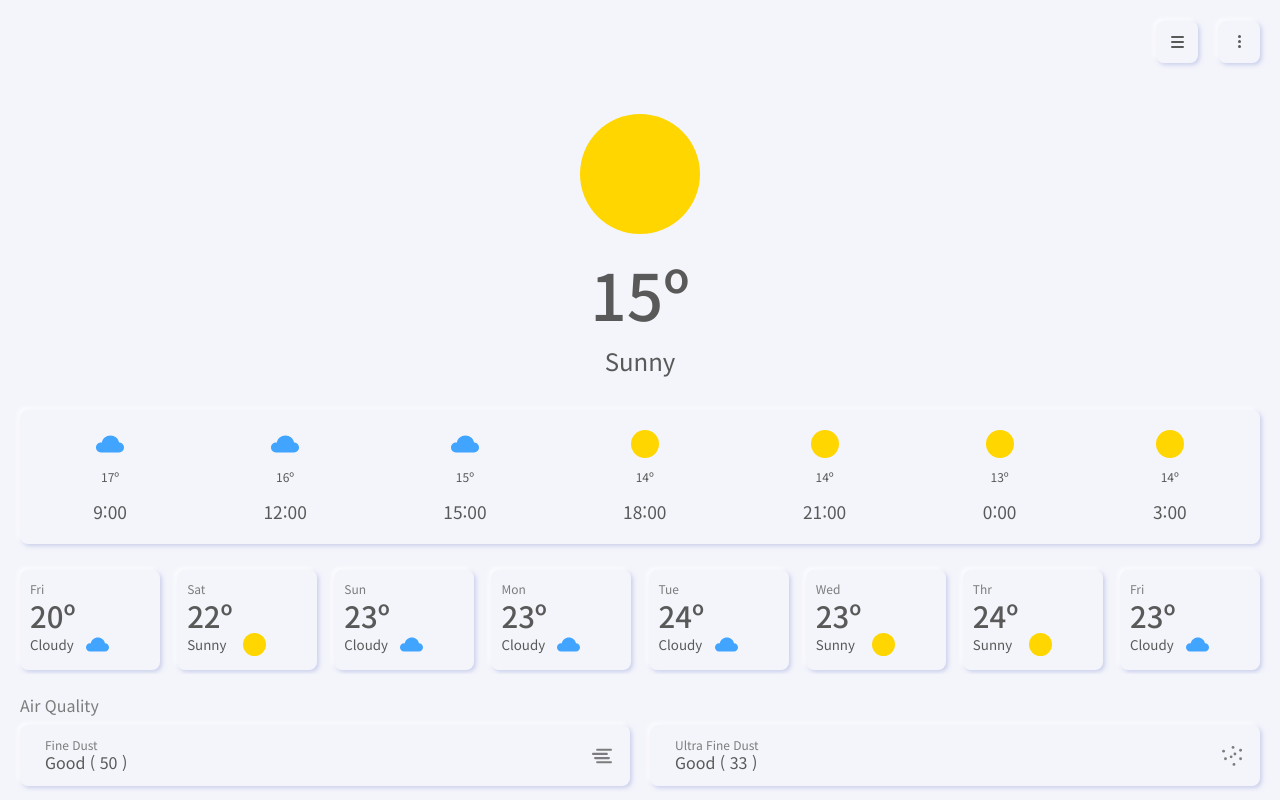
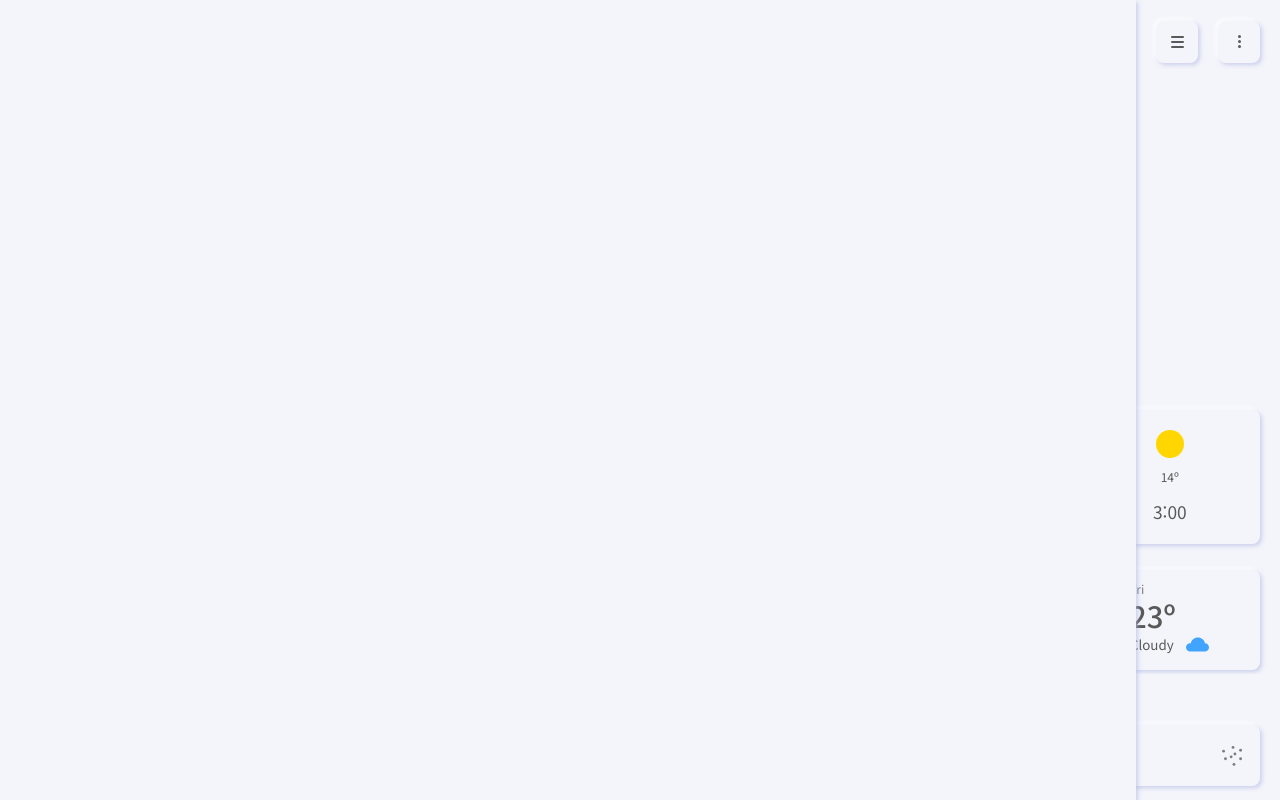
Before and after one commit to delta-kor/weather-ui, a plain HTML site: page index.html in a window 1280 px wide. Both pictures are taken after a click on the element 41 px from the left and 41 px from the top of the page. Shown: the top 800 px of the page. Drawn offline with Linux system fonts and the light colour scheme.

Commit message:
Added side menu

```diff
--- a/assets/script/index.js
+++ b/assets/script/index.js
@@ -1,3 +1,5 @@
+let menuOpened = false;
+
 document.addEventListener('scroll', () => {
     const scrollHeight = window.pageYOffset;
     const nav = document.getElementById('nav');
@@ -8,7 +10,27 @@ document.addEventListener('scroll', () => {
 });
 
 document.getElementById('hamburger')
-    .addEventListener('click', () => {
-        document.body.classList.toggle('menu-active');
+    .addEventListener('click', async () => {
+        const menu = document.getElementById('menu');
+        if(menuOpened) {
+            document.body.classList.remove('menu-active');
+            menu.classList.add('closing');
+            await wait(200);
+            menu.classList.remove('opened');
+            menu.classList.remove('closing');
+        } else {
+            document.body.classList.add('menu-active');
+            menu.classList.add('opening');
+            await wait(200);
+            menu.classList.add('opened');
+            menu.classList.remove('opening');
+        }
+        menuOpened = !menuOpened;
     })
 ;
+
+async function wait(time) {
+    return new Promise(resolve => {
+        setTimeout(resolve, time);
+    });
+}
--- a/assets/style/index.css
+++ b/assets/style/index.css
@@ -18,7 +18,6 @@
 }
 
 body {
-    position: relative;
     margin: 0;
     padding: 0;
     font-family: 'Noto Sans KR', sans-serif;
@@ -35,6 +34,39 @@ body {
     text-align: left;
     white-space: nowrap;
     overflow-x: scroll;
+}
+
+.menu {
+    position: fixed;
+    display: none;
+    top: 0;
+    left: calc(-100vw + 144px);
+    height: 100%;
+    width: calc(100vw - 144px);
+    background-color: var(--base);
+    border-radius: 0;
+    z-index: 2;
+}
+
+.menu.opening {
+    display: block;
+    animation-name: menu-opening;
+    animation-duration: 200ms;
+    animation-timing-function: ease-in-out;
+    animation-fill-mode: forwards;
+}
+
+.menu.opened {
+    display: block;
+    left: 0;
+}
+
+.menu.closing {
+    display: block;
+    animation-name: menu-closing;
+    animation-duration: 200ms;
+    animation-timing-function: ease-in-out;
+    animation-fill-mode: forwards;
 }
 
 .nav {
@@ -279,12 +311,28 @@ body {
     height: 20px;
 }
 
+body.menu-active .nav {
+    box-shadow: none;
+}
+
 body.menu-active .nav > .hamburger {
-    margin: 0 0 0 calc(100vw - 20px - 42px - 20px - 42px - 20px);
+    margin: 0 0 0 calc(100vw - 144px);
 }
 
 body.menu-active .nav > .header {
     opacity: 0;
+}
+
+@keyframes menu-opening {
+    to {
+        left: 0;
+    }
+}
+
+@keyframes menu-closing {
+    to {
+        left: calc(-100vw + 144px);
+    }
 }
 
 @media screen and (max-width: 375px) {
--- a/index.html
+++ b/index.html
@@ -9,6 +9,8 @@
     <link href="assets/style/index.css" rel="stylesheet">
 </head>
 <body>
+<section class="menu nmm" id="menu">
+</section>
 <section id="nav" class="nav">
     <div class="nmm hamburger" id="hamburger">
         <span></span>
```
